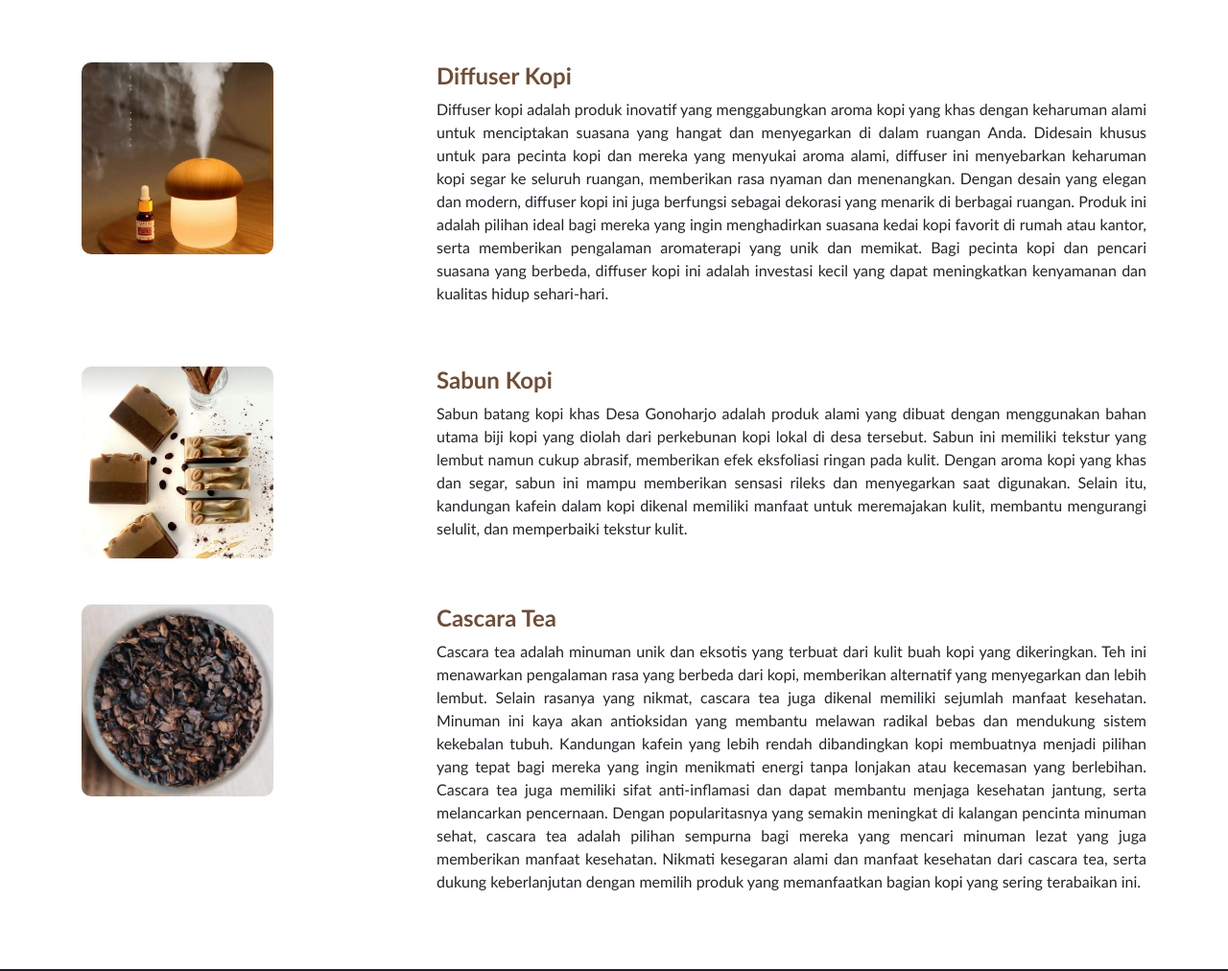
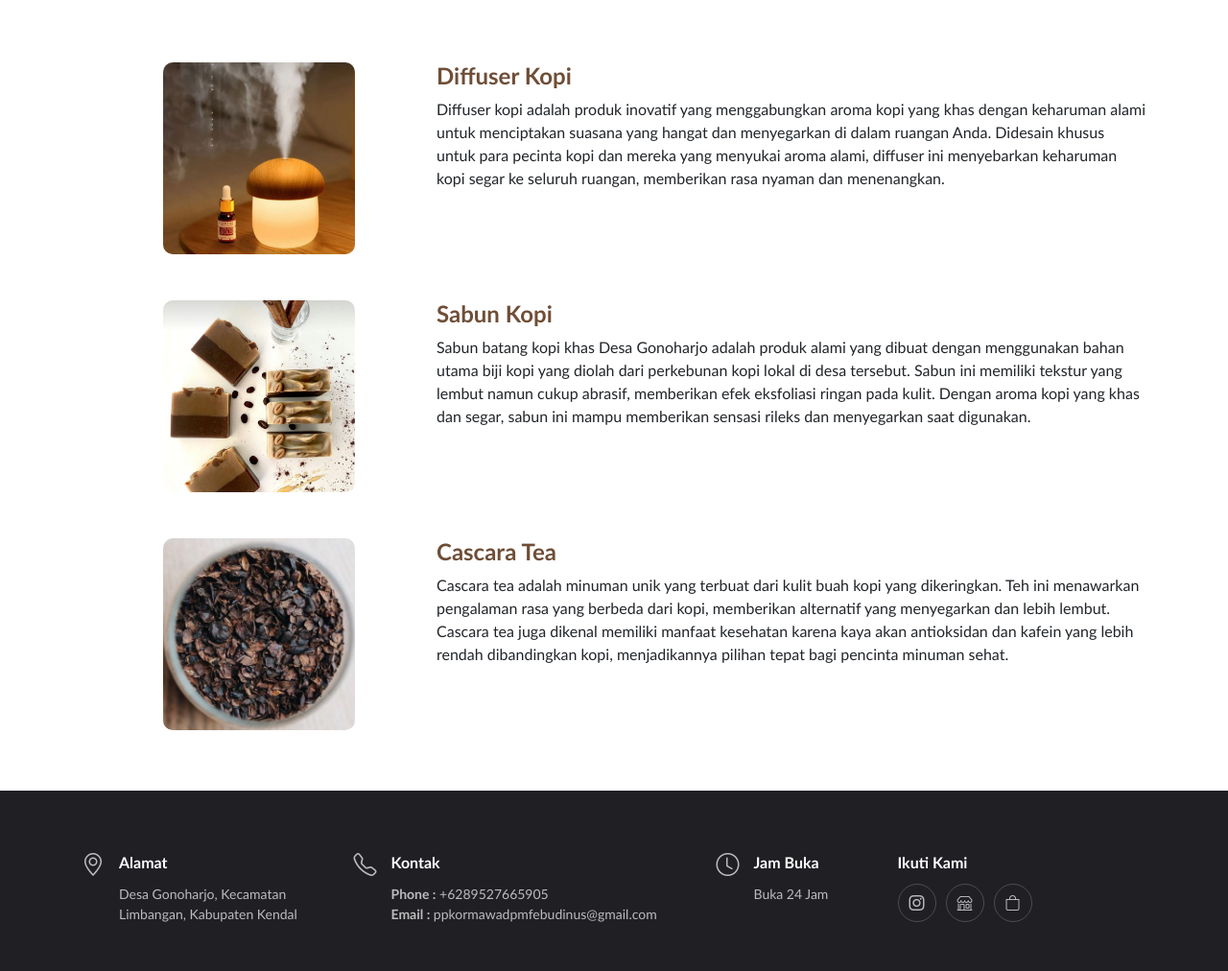
Before and after one commit to GonsCoffee/gonscoffee, a plain HTML site: page product.html in a window 1280 px wide. Shown: the part 1056-2068 px from the top of the page at 96% size. Drawn offline with Linux system fonts and the light colour scheme.

Commit message:
Update product.html

```diff
--- a/product.html
+++ b/product.html
@@ -106,42 +106,35 @@
                         </div>
                     </div>
                     <!-- Diffuser Kopi -->
-                    <div class="col-lg-12 d-flex mt-5">
-                        <div class="col-lg-4 text-justify">
+                    <div class="col-lg-12 d-flex flex-column flex-lg-row">
+                        <div class="col-lg-4 text-center">
                             <img src="assets/img/menu/diffuser kopi.jpg" alt="Diffuser Kopi" style="border-radius: 10px; width: 200px; height: 200px; object-fit: cover;">
                         </div>
-                        <div class="col-lg-8">
+                        <div class="col-lg-8 mt-4 mt-lg-0">
                             <h4 style="color: #6f4e37;"><b>Diffuser Kopi</b></h4>
-                            <p class="text-justify">Diffuser kopi adalah produk inovatif yang menggabungkan aroma kopi yang khas dengan keharuman alami untuk menciptakan suasana yang hangat dan menyegarkan di dalam ruangan Anda. Didesain khusus untuk para pecinta kopi dan mereka
-                                yang menyukai aroma alami, diffuser ini menyebarkan keharuman kopi segar ke seluruh ruangan, memberikan rasa nyaman dan menenangkan. Dengan desain yang elegan dan modern, diffuser kopi ini juga berfungsi sebagai dekorasi
-                                yang menarik di berbagai ruangan. Produk ini adalah pilihan ideal bagi mereka yang ingin menghadirkan suasana kedai kopi favorit di rumah atau kantor, serta memberikan pengalaman aromaterapi yang unik dan memikat. Bagi
-                                pecinta kopi dan pencari suasana yang berbeda, diffuser kopi ini adalah investasi kecil yang dapat meningkatkan kenyamanan dan kualitas hidup sehari-hari.</p>
+                            <p>Diffuser kopi adalah produk inovatif yang menggabungkan aroma kopi yang khas dengan keharuman alami untuk menciptakan suasana yang hangat dan menyegarkan di dalam ruangan Anda. Didesain khusus untuk para pecinta kopi dan mereka yang menyukai aroma alami, diffuser ini menyebarkan keharuman kopi segar ke seluruh ruangan, memberikan rasa nyaman dan menenangkan.</p>
                         </div>
                     </div>
+
                     <!-- Sabun Kopi -->
-                    <div class="col-lg-12 d-flex mt-5">
-                        <div class="col-lg-4 text-justify">
+                    <div class="col-lg-12 d-flex flex-column flex-lg-row mt-5">
+                        <div class="col-lg-4 text-center">
                             <img src="assets/img/menu/sabun kopi.jpg" alt="Sabun Kopi" style="border-radius: 10px; width: 200px; height: 200px; object-fit: cover;">
                         </div>
-                        <div class="col-lg-8">
+                        <div class="col-lg-8 mt-4 mt-lg-0">
                             <h4 style="color: #6f4e37;"><b>Sabun Kopi</b></h4>
-                            <p class="text-justify">Sabun batang kopi khas Desa Gonoharjo adalah produk alami yang dibuat dengan menggunakan bahan utama biji kopi yang diolah dari perkebunan kopi lokal di desa tersebut. Sabun ini memiliki tekstur yang lembut namun cukup abrasif,
-                                memberikan efek eksfoliasi ringan pada kulit. Dengan aroma kopi yang khas dan segar, sabun ini mampu memberikan sensasi rileks dan menyegarkan saat digunakan. Selain itu, kandungan kafein dalam kopi dikenal memiliki manfaat
-                                untuk meremajakan kulit, membantu mengurangi selulit, dan memperbaiki tekstur kulit.</p>
+                            <p>Sabun batang kopi khas Desa Gonoharjo adalah produk alami yang dibuat dengan menggunakan bahan utama biji kopi yang diolah dari perkebunan kopi lokal di desa tersebut. Sabun ini memiliki tekstur yang lembut namun cukup abrasif, memberikan efek eksfoliasi ringan pada kulit. Dengan aroma kopi yang khas dan segar, sabun ini mampu memberikan sensasi rileks dan menyegarkan saat digunakan.</p>
                         </div>
                     </div>
+
                     <!-- Cascara Tea -->
-                    <div class="col-lg-12 d-flex mt-5">
-                        <div class="col-lg-4 text-justify">
-                            <img src="assets/img/menu/teh kopi.jpg" alt="Teh Kopi" style="border-radius: 10px; width: 200px; height: 200px; object-fit: cover;">
+                    <div class="col-lg-12 d-flex flex-column flex-lg-row mt-5">
+                        <div class="col-lg-4 text-center">
+                            <img src="assets/img/menu/teh kopi.jpg" alt="Cascara Tea" style="border-radius: 10px; width: 200px; height: 200px; object-fit: cover;">
                         </div>
-                        <div class="col-lg-8">
+                        <div class="col-lg-8 mt-4 mt-lg-0">
                             <h4 style="color: #6f4e37;"><b>Cascara Tea</b></h4>
-                            <p class="text-justify">Cascara tea adalah minuman unik dan eksotis yang terbuat dari kulit buah kopi yang dikeringkan. Teh ini menawarkan pengalaman rasa yang berbeda dari kopi, memberikan alternatif yang menyegarkan dan lebih lembut. Selain rasanya
-                                yang nikmat, cascara tea juga dikenal memiliki sejumlah manfaat kesehatan. Minuman ini kaya akan antioksidan yang membantu melawan radikal bebas dan mendukung sistem kekebalan tubuh. Kandungan kafein yang lebih rendah dibandingkan
-                                kopi membuatnya menjadi pilihan yang tepat bagi mereka yang ingin menikmati energi tanpa lonjakan atau kecemasan yang berlebihan. Cascara tea juga memiliki sifat anti-inflamasi dan dapat membantu menjaga kesehatan jantung,
-                                serta melancarkan pencernaan. Dengan popularitasnya yang semakin meningkat di kalangan pencinta minuman sehat, cascara tea adalah pilihan sempurna bagi mereka yang mencari minuman lezat yang juga memberikan manfaat kesehatan.
-                                Nikmati kesegaran alami dan manfaat kesehatan dari cascara tea, serta dukung keberlanjutan dengan memilih produk yang memanfaatkan bagian kopi yang sering terabaikan ini.</p>
+                            <p>Cascara tea adalah minuman unik yang terbuat dari kulit buah kopi yang dikeringkan. Teh ini menawarkan pengalaman rasa yang berbeda dari kopi, memberikan alternatif yang menyegarkan dan lebih lembut. Cascara tea juga dikenal memiliki manfaat kesehatan karena kaya akan antioksidan dan kafein yang lebih rendah dibandingkan kopi, menjadikannya pilihan tepat bagi pencinta minuman sehat.</p>
                         </div>
                     </div>
                 </div>
```
